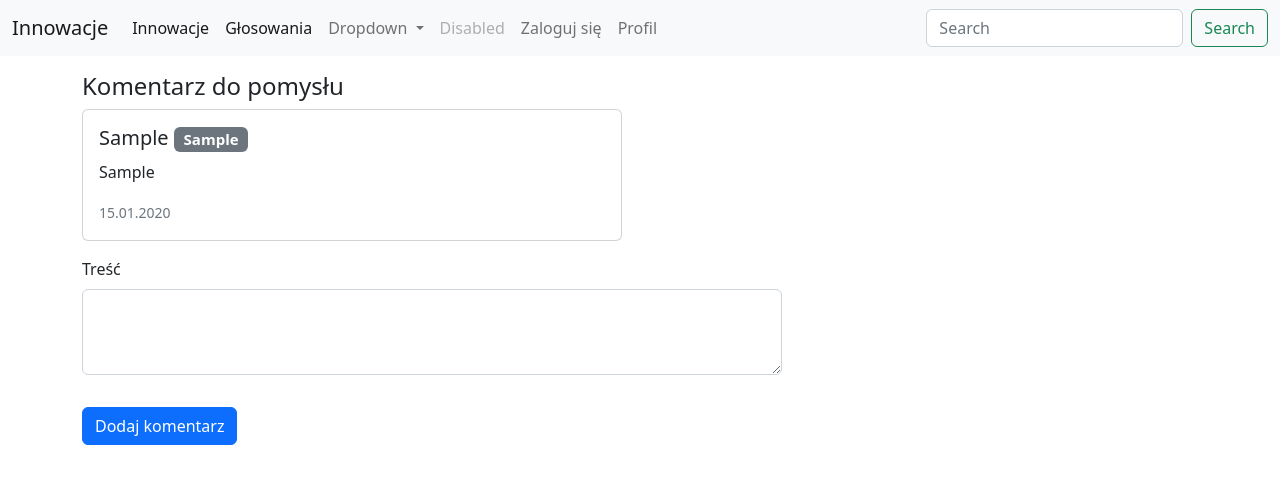
After one commit to nadrian4/APSI-Ideas, a Django app: page /dodaj-komentarz?pomysl_id=1 in a window 1280 px wide. The commit adds this page. Shown: the top 484 px of the page. Run offline with Django 4.2, Linux system fonts and the light colour scheme; tables that the repository leaves empty hold one stand-in row (values such as "Sample post").

Commit message:
komentarze
dodawanie komentarzy

```diff
--- a/app/apsi_app/admin.py
+++ b/app/apsi_app/admin.py
@@ -1,7 +1,8 @@
 from django.contrib import admin
 
-from apsi_app.models import Glosowanie, Ocena, Pomysl
+from apsi_app.models import Glosowanie, Ocena, Pomysl, Komentarz
 
 admin.site.register(Pomysl)
 admin.site.register(Ocena)
 admin.site.register(Glosowanie)
+admin.site.register(Komentarz)
--- a/app/apsi_app/models.py
+++ b/app/apsi_app/models.py
@@ -36,6 +36,15 @@ class Glos(models.Model):
     uzytkownik = models.ForeignKey(User, on_delete=models.CASCADE)
     glos = models.IntegerField()
 
+class Komentarz(models.Model):
+    tresc = models.CharField(max_length=200)
+    data = models.DateField(default=timezone.now)
+    uzytkownik = models.ForeignKey(User, on_delete=models.CASCADE)
+    rodzic = models.ForeignKey('self', null=True, blank=True, on_delete=models.CASCADE)
+    pomysl = models.ForeignKey(Pomysl, on_delete=models.CASCADE)
+
+    def __str__(self):
+        return self.tresc
 
 class Ocena(models.Model):
     ocena = models.IntegerField()
--- /dev/null
+++ b/app/apsi_app/templates/apsi_app/dodaj-komentarz.html
@@ -0,0 +1,39 @@
+{% extends "apsi_app/base.html" %}
+{% block content %}
+
+{% if komentarz_do_komentarza %}
+    <h4>Komentarz do komentarza</h4>
+    <div class="card mb-3" style="max-width: 540px;">
+        <div class="row g-0">
+            <div class="card-body">
+              {{komentarz.uzytkownik}}, {{komentarz.data}}
+                <div class="row g-0" style="padding-left: 5%; padding-top: 10px;">
+                    {{komentarz.tresc}}
+                </div>
+            </div>
+        </div>
+      </div>
+{% else %}
+    <h4>Komentarz do pomysłu</h4>
+    <div class="card mb-3" style="max-width: 540px;">
+        <div class="col-md-8">
+            <div class="card-body">
+            <h5 class="card-title">{{ pomysl.tytul }} <span class="badge bg-secondary">{{ pomysl.kategoria }}</span></h5>
+            <p class="card-text">{{ pomysl.tresc }}</p>
+            <p class="card-text"><small class="text-muted">{{ pomysl.data|date:'d.m.Y' }}</small></p>
+            </div>
+        </div>
+    </div>
+{% endif %}
+<form method="POST" style="max-width: 700px;">
+    {% csrf_token %}
+
+    <div class="mb-3">
+        <label for="exampleFormControlTextarea1" class="form-label">Treść</label>
+        <textarea class="form-control" id="exampleFormControlTextarea1" name="tresc" rows="3"></textarea>
+    </div>
+
+    <button type="submit" class="btn btn-primary mt-3">Dodaj komentarz</button>
+</form>
+
+{% endblock content %}
--- a/app/apsi_app/templates/apsi_app/index.html
+++ b/app/apsi_app/templates/apsi_app/index.html
@@ -52,6 +52,11 @@
             </div>
           </div>
         </div>
+        <div class="row g-0">
+          <div class="col-md-8">
+            <a class="mt-3 mb-3 btn btn-primary" href="{% url 'komentarze' %}?pomysl_id={{ pomysl.pk }}" role="button">Komentarze</a>
+          </div>
+        </div>
       </div>
     {% endfor %}
   </div>
--- a/app/apsi_app/urls.py
+++ b/app/apsi_app/urls.py
@@ -9,4 +9,6 @@ urlpatterns = [
     path('utworz-glosowanie', views.utworz_glosowanie, name='utworz-glosowanie'),
     path('strona-glosowania', views.strona_glosowania, name='strona-glosowania'),
     path('usun-glosowanie', views.usun_glosowanie, name='usun-glosowanie'),
+    path('komentarze', views.komentarze, name='komentarze'),
+    path('dodaj-komentarz', views.dodaj_komentarz, name='dodaj-komentarz'),
 ]
--- a/app/apsi_app/views.py
+++ b/app/apsi_app/views.py
@@ -2,7 +2,7 @@ from django.shortcuts import render, redirect
 from django.core.paginator import Paginator
 from django.utils import timezone
 
-from .models import Glosowanie, Pomysl, GlosowaniePomysl, Glos, Ocena
+from .models import Glosowanie, Pomysl, GlosowaniePomysl, Glos, Ocena, Komentarz
 
 
 def index(request):
@@ -145,6 +145,7 @@ def strona_glosowania(request):
 
     context = {
         'glosowanie': glosowanie,
+        'glosowanie_id': glosowanie_id,
         'pomysly_srednia_glos': pomysly_srednia_glos,
         'glos_list': glos_list
     }
@@ -162,3 +163,46 @@ def usun_glosowanie(request):
 
 
     return render(request, 'apsi_app/usun-glosowanie.html')
+
+def komentarze(request):
+    pomysl_id = request.GET['pomysl_id']
+    pomysl = Pomysl.objects.get(pk=pomysl_id)
+    komentarze = Komentarz.objects.filter(pomysl=pomysl_id).order_by('rodzic');
+
+    context = {
+        'komentarze': komentarze,
+        'pomysl': pomysl,
+        'pomysl_id': pomysl_id,
+    }
+
+    return render(request, 'apsi_app/komentarze.html', context)
+
+def dodaj_komentarz(request):
+    pomysl_id = request.GET.get('pomysl_id', None)
+    komentarz_id = request.GET.get('komentarz_id', None)
+
+    if komentarz_id:
+        komentarz = Komentarz.objects.get(pk=komentarz_id)
+        pomysl = Pomysl.objects.get(pk=komentarz.pomysl.pk)
+        komentarz_do_komentarza = True
+    else:
+        komentarz = None
+        komentarz_do_komentarza = False
+        pomysl = Pomysl.objects.get(pk=pomysl_id)
+
+    if request.method == 'POST':
+        tresc = request.POST['tresc']
+        komentarz = Komentarz(tresc=tresc, uzytkownik=request.user, rodzic=komentarz, pomysl=pomysl)
+        komentarz.save()
+        #return redirect(f'komentarze')
+        return redirect(f'komentarze?pomysl_id=1')
+        #return redirect(f'komentarze?pomysl_id={pomysl_id}')
+
+    context = {
+        'komentarz_id': komentarz_id,
+        'komentarz': komentarz,
+        'pomysl_id': pomysl_id,
+        'pomysl': pomysl,
+        'komentarz_do_komentarza': komentarz_do_komentarza,
+    }
+    return render(request, 'apsi_app/dodaj-komentarz.html', context)
```
Also changed, not shown: app/apsi_app/templates/apsi_app/komentarze.html (added, +36 -0 lines).
